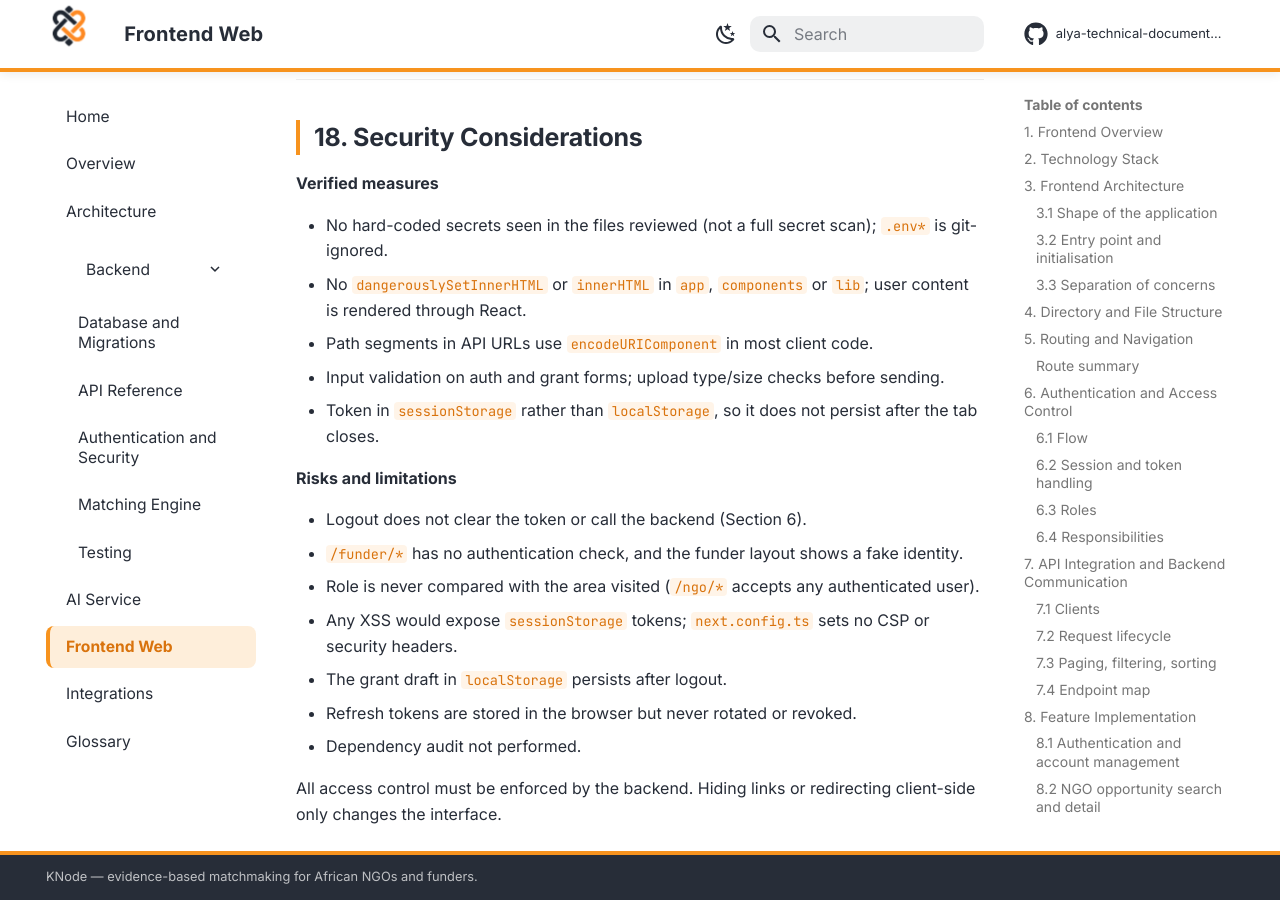
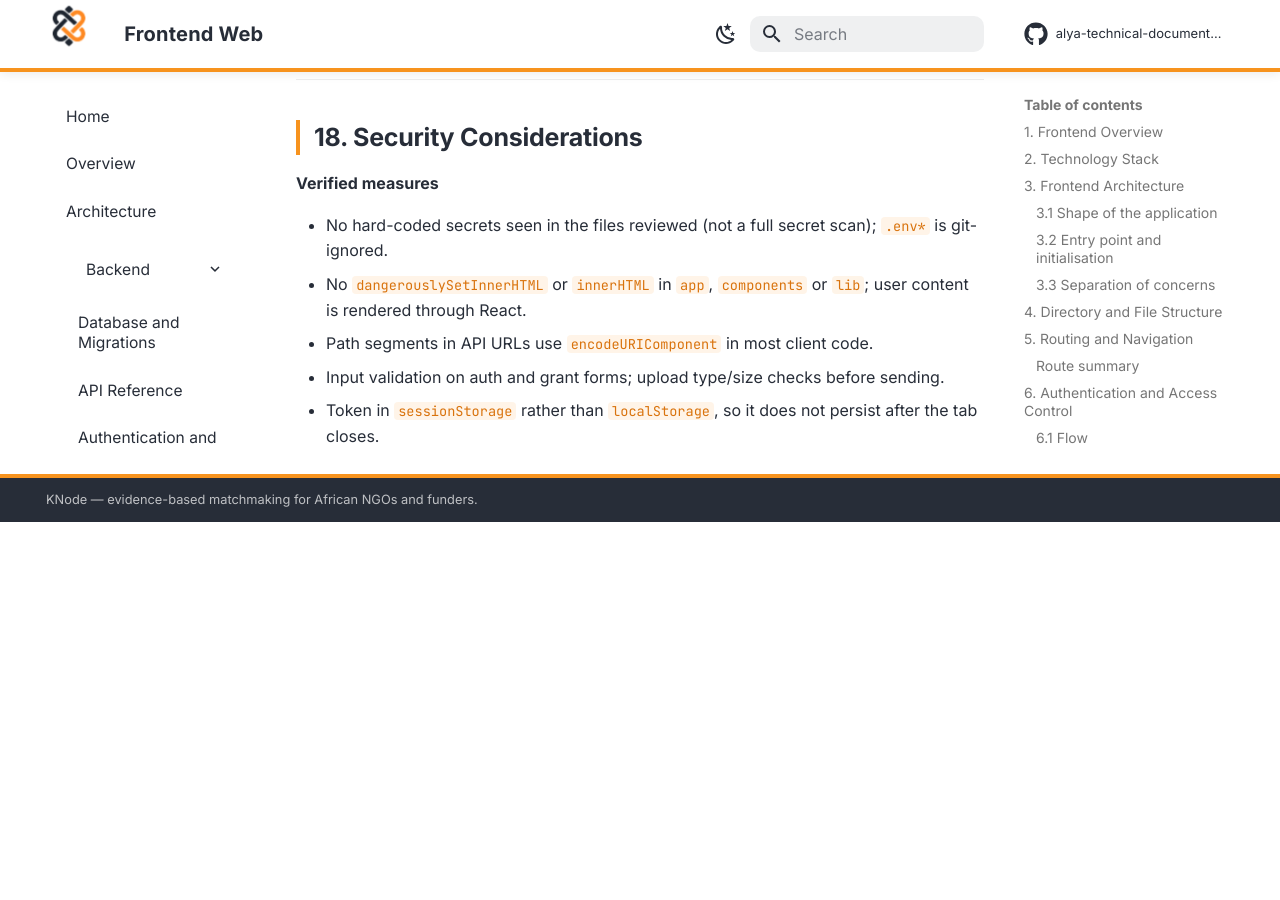
Before and after one commit to akirachix/alya-technical-documentation, an MkDocs documentation site: the page built from docs/frontend.md, in a window 1280 px wide and 900 px high, scrolled down 26033 px. Built offline with MkDocs 1.6.1 and Material for MkDocs 9.7.7, drawn with Linux system fonts in a browser that asks for light colours; comment, search, counter and statistics services are not loaded; after the commit the page ends 26555 px from its top, so only the background shows below that.

Commit message:
unify changes

```diff
--- a/docs/frontend.md
+++ b/docs/frontend.md
@@ -522,15 +522,3 @@ Only `process.env` references are used; no `.env.example` exists, and `.env*` is
 - Path segments in API URLs use `encodeURIComponent` in most client code.
 - Input validation on auth and grant forms; upload type/size checks before sending.
 - Token in `sessionStorage` rather than `localStorage`, so it does not persist after the tab closes.
-
-**Risks and limitations**
-
-- Logout does not clear the token or call the backend (Section 6).
-- `/funder/*` has no authentication check, and the funder layout shows a fake identity.
-- Role is never compared with the area visited (`/ngo/*` accepts any authenticated user).
-- Any XSS would expose `sessionStorage` tokens; `next.config.ts` sets no CSP or security headers.
-- The grant draft in `localStorage` persists after logout.
-- Refresh tokens are stored in the browser but never rotated or revoked.
-- Dependency audit not performed.
-
-All access control must be enforced by the backend. Hiding links or redirecting client-side only changes the interface.
```
